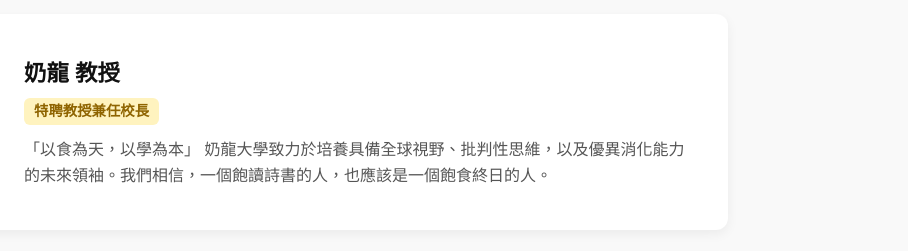
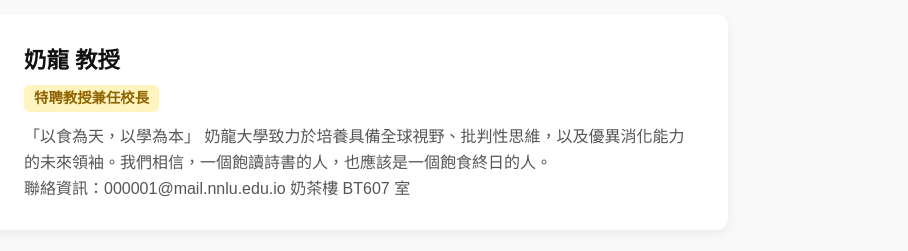
Before and after one commit to yclanhub/yclan, a plain HTML site: page NNLU/TE_Profile.html in a window 1280 px wide. Shown: the part 161-412 px from the top of the page, 372-1280 px from the left. Drawn offline with Linux system fonts and the light colour scheme.

Commit message:
Update TE_Profile.html

```diff
--- a/NNLU/TE_Profile.html
+++ b/NNLU/TE_Profile.html
@@ -146,6 +146,9 @@
           「以食為天，以學為本」
           奶龍大學致力於培養具備全球視野、批判性思維，以及優異消化能力的未來領袖。我們相信，一個飽讀詩書的人，也應該是一個飽食終日的人。
         </p>
+        <p class="profile-bio">
+          聯絡資訊：000001@mail.nnlu.edu.io  奶茶樓 BT607 室
+        </p>
       </div>
     </section>
 
```
